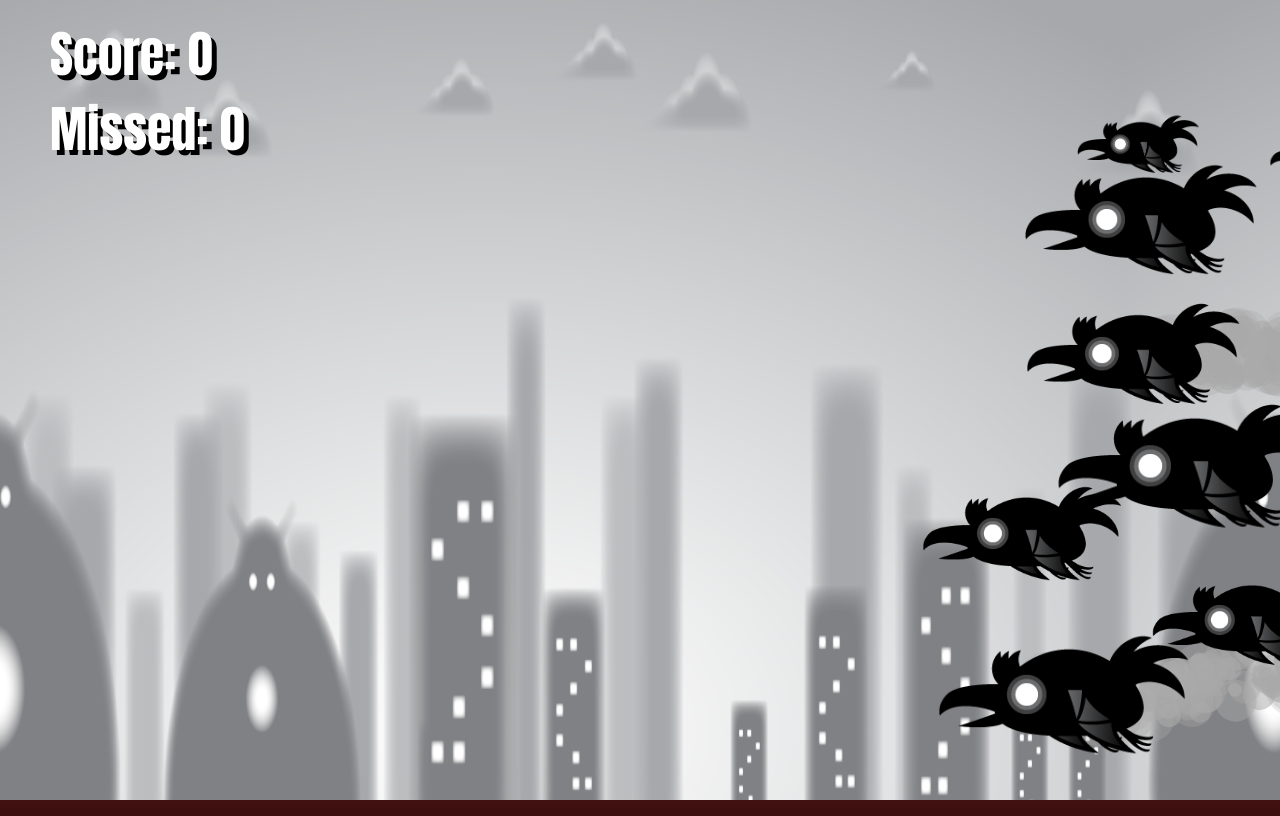
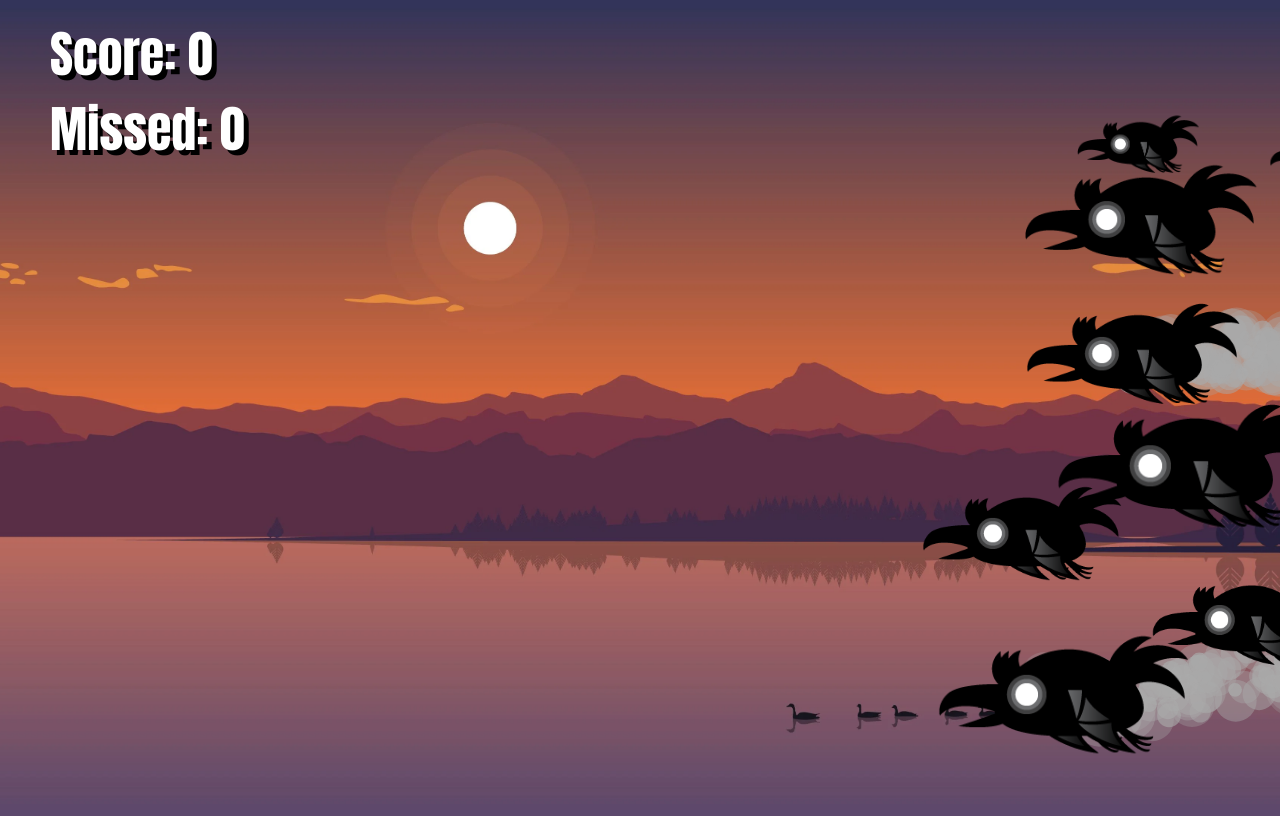
Before and after one commit to hasnain-nisan/js-game, a plain HTML site: page index.html in a window 1280 px wide. Drawn offline with Linux system fonts and the light colour scheme; animation ran at ten frames a second.

Commit message:
Point and shoot game done

```diff
--- a/js/pointAndShoot.js
+++ b/js/pointAndShoot.js
@@ -93,7 +93,7 @@ class Explosion {
         this.y = y;
         this.frame = 0;
         this.sound = new Audio();
-        this.sound.src = '../Magic SFX Preview Pack/Fire impact 1.wav'
+        this.sound.src = '../boom.wav'
         this.timeSinceLastFrame = 0;
         this.frameInterval = 150;
         this.markedForDeletion = false;
@@ -263,8 +263,8 @@ function animate(timestamp){
         timeToNextRaven = 0;
         ravens.sort((a, b) => a.width - b.width);
     }
-    [...backgroundLayers, ...particles, ...ravens, ...explosions].forEach(object => object.update(deltaTime));
-    [...backgroundLayers, ...particles, ...ravens, ...explosions].forEach(object => object.draw());
+    [...particles, ...ravens, ...explosions].forEach(object => object.update(deltaTime));
+    [...particles, ...ravens, ...explosions].forEach(object => object.draw());
     ravens = ravens.filter(raven => !raven.markedForDeletion);
     explosions = explosions.filter((explosion) => !explosion.markedForDeletion);
     particles = particles.filter((particle) => !particle.markedForDeletion);
--- a/style.css
+++ b/style.css
@@ -1,15 +1,17 @@
 body {
-    /* background-image: url('https://encrypted-tbn0.gstatic.com/images?q=tbn:ANd9GcQXhUuwTzOyIUafJLY7CFibcxQR6mm6tQJarw&usqp=CAU'); */
+    background-image: url('./pointAndShootBackground.webp');
     background-size: cover;
     background-position: center;
-    background: linear-gradient(to top, rgb(61, 15, 15), rgb(165, 48, 48), rgb(58, 58, 107));
+    /* background: linear-gradient(to top, rgb(61, 15, 15), rgb(165, 48, 48), rgb(58, 58, 107)); */
     /* background: linear-gradient(to top, rgb(69, 67, 67), grey, rgb(59, 59, 68)); */
     width: 100vw;
     height: 100vh;
     overflow: hidden;
+    cursor: url('./target32x32.png'), auto;
 }
 
 #canvas1 {
+    /* cursor: url('https://previews.123rf.com/images/boxerx/boxerx1904/boxerx190400220/122922990-sniper-rifle-aim-isolated-on-transparent-background-crosshair-target-choose-destination-icon-aim-sho.jpg') 10 3, auto; */
     position: absolute;
     top: 0;
     left: 0;
```
Also changed, not shown: pointAndShootBackground.webp (added), rsz_target.jpg (added), target.png (added), target32x32.png (added), 2 other files.
